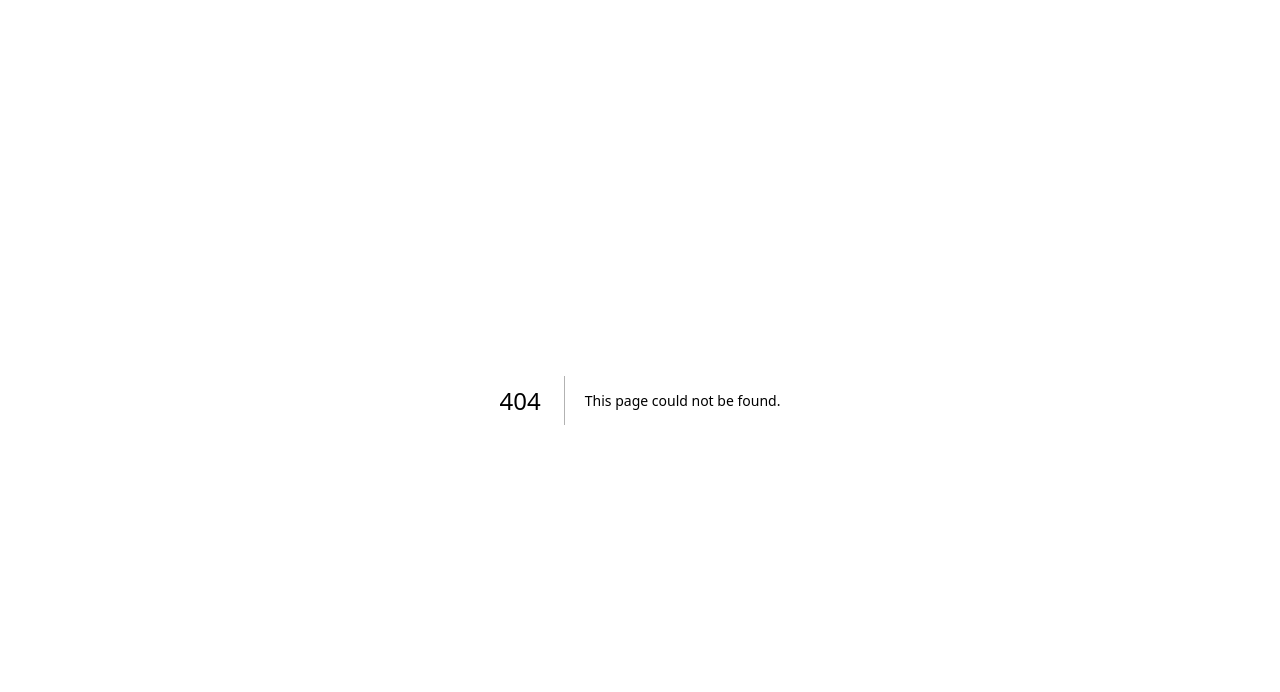
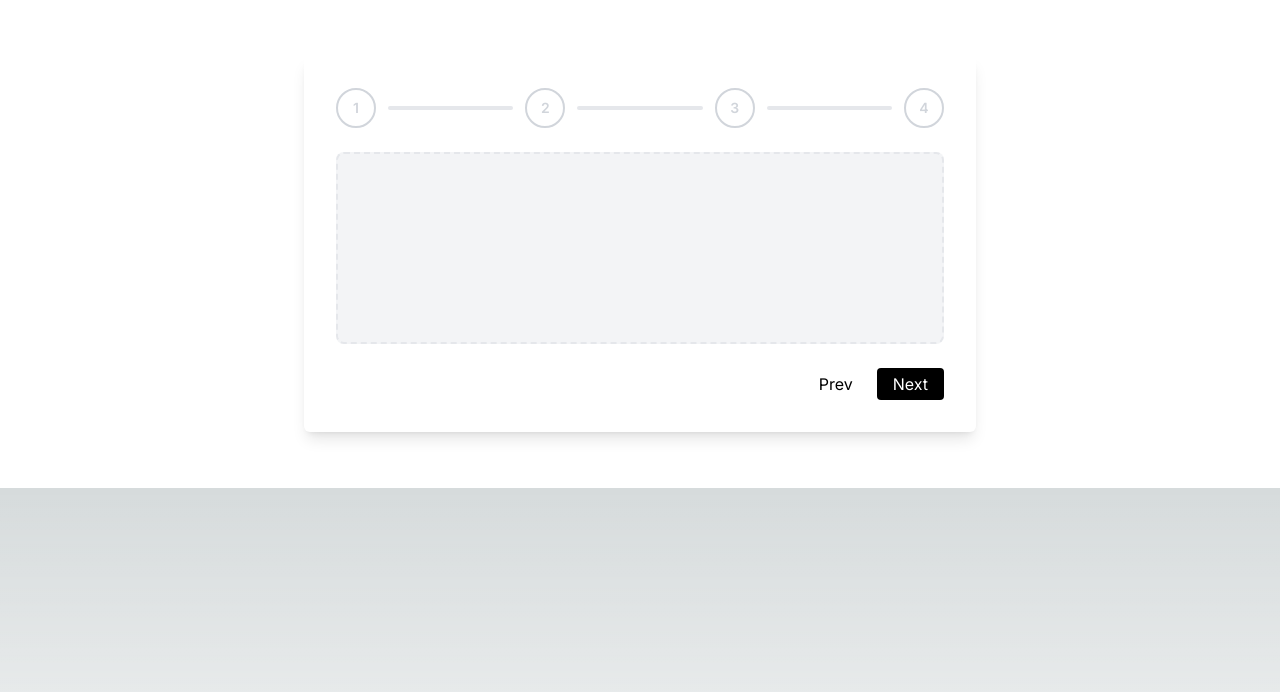
Before and after one commit to oconnorjohnson/portfolio23, a Next.js app: page /contact in a window 1280 px wide. Before the commit this address had no page. Shown: the top 692 px of the page. Built offline with nearby package versions, Linux system fonts and the light colour scheme.

Commit message:
added progress component for contact page

```diff
--- /dev/null
+++ b/app/components/contact/Progress.tsx
@@ -0,0 +1,125 @@
+"use client";
+import React, { useState } from "react";
+import { AnimatePresence, motion } from "framer-motion";
+
+const SteppedProgress = () => {
+  const [stepsComplete, setStepsComplete] = useState(0);
+  const numSteps = 4;
+
+  const handleSetStep = (num: -1 | 1) => {
+    if (
+      (stepsComplete === 0 && num === -1) ||
+      (stepsComplete === numSteps && num === 1)
+    ) {
+      return;
+    }
+
+    setStepsComplete((pv) => pv + num);
+  };
+
+  return (
+    <div className="px-4 py-14 bg-white">
+      <div className="p-8 bg-white shadow-lg rounded-md w-full max-w-2xl mx-auto">
+        <Steps numSteps={numSteps} stepsComplete={stepsComplete} />
+        <div className="p-2 my-6 h-48 bg-gray-100 border-2 border-dashed border-gray-200 rounded-lg"></div>
+        <div className="flex items-center justify-end gap-2">
+          <button
+            className="px-4 py-1 rounded hover:bg-gray-100 text-black"
+            onClick={() => handleSetStep(-1)}
+          >
+            Prev
+          </button>
+          <button
+            className="px-4 py-1 rounded bg-black text-white"
+            onClick={() => handleSetStep(1)}
+          >
+            Next
+          </button>
+        </div>
+      </div>
+    </div>
+  );
+};
+
+const Steps = ({
+  numSteps,
+  stepsComplete,
+}: {
+  numSteps: number;
+  stepsComplete: number;
+}) => {
+  const stepArray = Array.from(Array(numSteps).keys());
+
+  return (
+    <div className="flex items-center justify-between gap-3">
+      {stepArray.map((num) => {
+        const stepNum = num + 1;
+        const isActive = stepNum <= stepsComplete;
+        return (
+          <React.Fragment key={stepNum}>
+            <Step num={stepNum} isActive={isActive} />
+            {stepNum !== stepArray.length && (
+              <div className="w-full h-1 rounded-full bg-gray-200 relative">
+                <motion.div
+                  className="absolute top-0 bottom-0 left-0 bg-indigo-600 rounded-full"
+                  animate={{ width: isActive ? "100%" : 0 }}
+                  transition={{ ease: "easeIn", duration: 0.3 }}
+                />
+              </div>
+            )}
+          </React.Fragment>
+        );
+      })}
+    </div>
+  );
+};
+
+const Step = ({ num, isActive }: { num: number; isActive: boolean }) => {
+  return (
+    <div className="relative">
+      <div
+        className={`w-10 h-10 flex items-center justify-center shrink-0 border-2 rounded-full font-semibold text-sm relative z-10 transition-colors duration-300 ${
+          isActive
+            ? "border-indigo-600 bg-indigo-600 text-white"
+            : "border-gray-300 text-gray-300"
+        }`}
+      >
+        <AnimatePresence mode="wait">
+          {isActive ? (
+            <motion.svg
+              key="icon-marker-check"
+              stroke="currentColor"
+              fill="currentColor"
+              strokeWidth="0"
+              viewBox="0 0 16 16"
+              height="1.6em"
+              width="1.6em"
+              xmlns="http://www.w3.org/2000/svg"
+              initial={{ rotate: 180, opacity: 0 }}
+              animate={{ rotate: 0, opacity: 1 }}
+              exit={{ rotate: -180, opacity: 0 }}
+              transition={{ duration: 0.125 }}
+            >
+              <path d="M10.97 4.97a.75.75 0 0 1 1.07 1.05l-3.99 4.99a.75.75 0 0 1-1.08.02L4.324 8.384a.75.75 0 1 1 1.06-1.06l2.094 2.093 3.473-4.425a.267.267 0 0 1 .02-.022z"></path>
+            </motion.svg>
+          ) : (
+            <motion.span
+              key="icon-marker-num"
+              initial={{ rotate: 180, opacity: 0 }}
+              animate={{ rotate: 0, opacity: 1 }}
+              exit={{ rotate: -180, opacity: 0 }}
+              transition={{ duration: 0.125 }}
+            >
+              {num}
+            </motion.span>
+          )}
+        </AnimatePresence>
+      </div>
+      {isActive && (
+        <div className="absolute z-0 -inset-1.5 bg-indigo-100 rounded-full animate-pulse" />
+      )}
+    </div>
+  );
+};
+
+export default SteppedProgress;
--- a/app/components/shared/Button.tsx
+++ b/app/components/shared/Button.tsx
@@ -6,7 +6,7 @@ type ButtonProps = {
   icon?: IconType;
 };
 
-const RoundedSlideButton: React.FC<ButtonProps> = ({
+const Button: React.FC<ButtonProps> = ({
   onClick,
   children,
   icon: IconComponent,
@@ -37,4 +37,4 @@ const RoundedSlideButton: React.FC<ButtonProps> = ({
   );
 };
 
-export default RoundedSlideButton;
+export default Button;
--- /dev/null
+++ b/app/contact/page.tsx
@@ -0,0 +1,9 @@
+import Progress from "@/app/components/contact/Progress";
+
+export default function () {
+  return (
+    <>
+      <Progress />
+    </>
+  );
+}
--- a/app/page.tsx
+++ b/app/page.tsx
@@ -1,10 +1,7 @@
-// imports
 "use client";
 import NavBar from "@/app/components/shared/NavBar";
 import Hero from "@/app/components/root/hero/Hero";
-import Button from "@/app/components/shared/Button";
 import { useRouter } from "next/navigation";
-import { FiHome } from "react-icons/fi";
 
 export default function Home() {
   const router = useRouter();
@@ -12,14 +9,6 @@ export default function Home() {
     <>
       <main>
         <NavBar />
-        <Button
-          onClick={() => {
-            router.push("/");
-          }}
-          icon={FiHome}
-        >
-          Home
-        </Button>
         <Hero />
       </main>
     </>
```
Also changed, not shown: app/about/page.tsx (added), app/blog/page.tsx (added), app/work/page.tsx (added).
